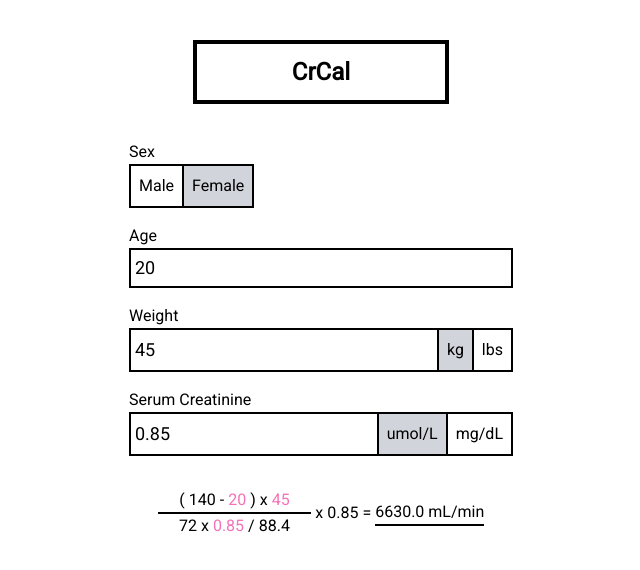
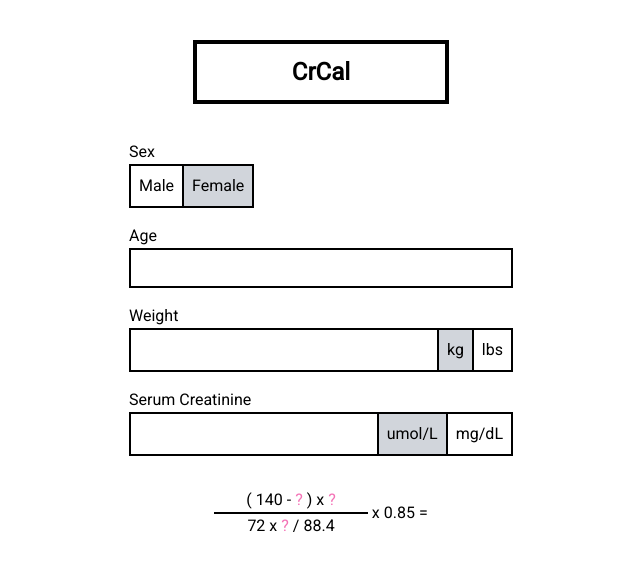
Before and after one commit to Oliver-spec/CrCl-eGFR-Calculator, a Next.js app in the folder crcal/: page / in a window 1280 px wide. Shown: the top 570 px of the page, without its empty margins (319-959 px from the left). Built offline with nearby package versions, Linux system fonts and the light colour scheme.

Commit message:
changed default values

```diff
--- a/crcal/app/page.tsx
+++ b/crcal/app/page.tsx
@@ -7,11 +7,17 @@ import clsx from "clsx";
 export default function Home() {
   const [info, setInfo] = useState({
     sex: "female",
-    age: "20",
+    age: "",
     weightUnit: "kg",
-    weight: "45",
+    weight: "",
     crUnit: "umol",
-    crLvl: "0.85",
+    crLvl: "",
+  });
+
+  const [hasTyped, setHasTyped] = useState({
+    age: false,
+    weight: false,
+    crLvl: false,
   });
 
   return (
@@ -49,14 +55,17 @@ export default function Home() {
           className={clsx(
             `text-lg focus:outline-none p-1 w-full border-2 border-black mb-4`,
             {
-              "border-red-600": !(
+              "border-red-600":
+                !(
                   info.age &&
                   /^\d+$/.test(info.age) &&
                   Number(info.age) !== 0
-              ),
+                ) && hasTyped.age,
             }
           )}
           onChange={(e) => {
+            setHasTyped({ ...hasTyped, age: true });
+
             if (e.target.value.length <= 3) {
               setInfo({ ...info, age: e.target.value });
             }
@@ -70,15 +79,18 @@ export default function Home() {
             className={clsx(
               `text-lg focus:outline-none p-1 w-full border-2 border-black`,
               {
-                "border-red-600": !(
+                "border-red-600":
+                  !(
                     info.weight &&
                     /^\d+\.?\d*$/.test(info.weight) &&
                     Number(info.weight) !== 0
-                ),
+                  ) && hasTyped.weight,
               }
             )}
             value={info.weight}
             onChange={(e) => {
+              setHasTyped({ ...hasTyped, weight: true });
+
               if (e.target.value.length <= 3) {
                 setInfo({ ...info, weight: e.target.value });
               }
@@ -111,15 +123,18 @@ export default function Home() {
             className={clsx(
               `text-lg focus:outline-none p-1 w-full border-2 border-black`,
               {
-                "border-red-600": !(
+                "border-red-600":
+                  !(
                     info.crLvl &&
                     /^\d+\.?\d*$/.test(info.crLvl) &&
                     Number(info.crLvl) !== 0
-                ),
+                  ) && hasTyped.crLvl,
               }
             )}
             value={info.crLvl}
             onChange={(e) => {
+              setHasTyped({ ...hasTyped, crLvl: true });
+
               if (e.target.value.length <= 4) {
                 setInfo({
                   ...info,
@@ -192,9 +207,11 @@ export default function Home() {
           <div className="flex flex-col justify-center ml-1">
             <div>=</div>
           </div>
+          {hasTyped.age && hasTyped.weight && hasTyped.crLvl ? (
             <div className="flex flex-col justify-center ml-1">
               <div className="border-b-2 border-black">{calculate(info)}</div>
             </div>
+          ) : null}
         </div>
       </div>
     </main>
```
Lines whose indentation alone changed are shown as unchanged.
